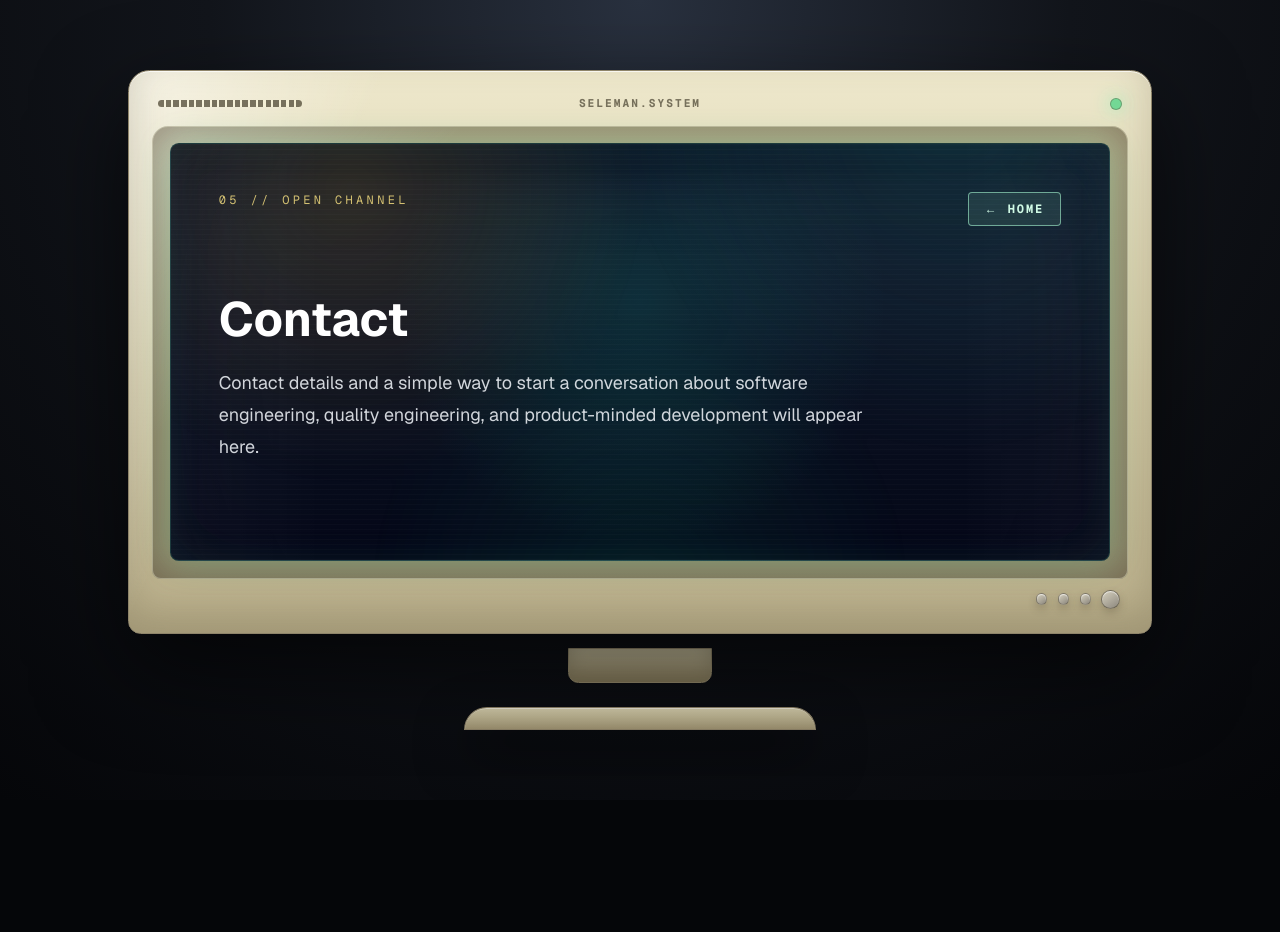
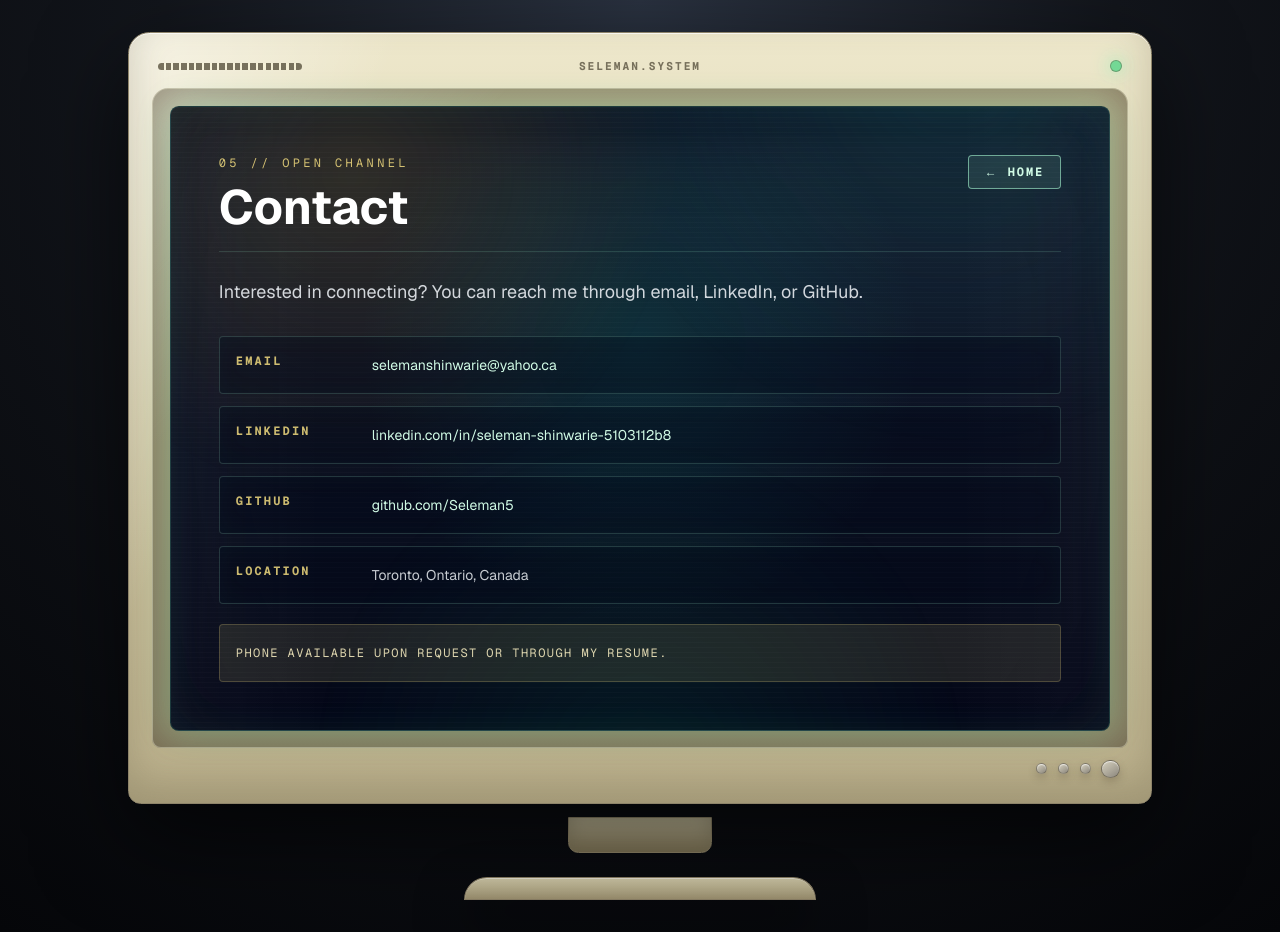
Before and after one commit to Seleman5/retro-portfolio, a Next.js app: page /contact in a window 1280 px wide. Before the commit the page ends 800 px from the top, so only its background shows below. Built offline with nearby package versions, Linux system fonts and the light colour scheme.

Commit message:
Update contact page with links

```diff
--- a/src/app/contact/page.tsx
+++ b/src/app/contact/page.tsx
@@ -1,5 +1,27 @@
 import type { Metadata } from "next";
-import PortfolioPage from "../components/PortfolioPage";
+import Link from "next/link";
+
+const contactRows = [
+  {
+    label: "Email",
+    value: "selemanshinwarie@yahoo.ca",
+    href: "mailto:selemanshinwarie@yahoo.ca",
+  },
+  {
+    label: "LinkedIn",
+    value: "linkedin.com/in/seleman-shinwarie-5103112b8",
+    href: "https://www.linkedin.com/in/seleman-shinwarie-5103112b8/",
+  },
+  {
+    label: "GitHub",
+    value: "github.com/Seleman5",
+    href: "https://github.com/Seleman5",
+  },
+  {
+    label: "Location",
+    value: "Toronto, Ontario, Canada",
+  },
+];
 
 export const metadata: Metadata = {
   title: "Contact | Seleman Shinwarie",
@@ -7,10 +29,97 @@ export const metadata: Metadata = {
 
 export default function ContactPage() {
   return (
-    <PortfolioPage
-      eyebrow="05 // Open channel"
-      title="Contact"
-      description="Contact details and a simple way to start a conversation about software engineering, quality engineering, and product-minded development will appear here."
-    />
+    <main className="min-h-screen overflow-hidden bg-[radial-gradient(circle_at_top,#29313f_0%,#12151b_42%,#050609_100%)] px-4 py-8 text-slate-100 sm:px-6 lg:px-8">
+      <div className="mx-auto flex min-h-[calc(100vh-4rem)] w-full max-w-5xl flex-col items-center justify-center gap-6">
+        <div className="crt-monitor w-full" aria-label="Contact portfolio monitor">
+          <div className="crt-topbar">
+            <span className="crt-vent" />
+            <span className="crt-brand">SELEMAN.SYSTEM</span>
+            <span className="crt-power" aria-hidden="true" />
+          </div>
+
+          <div className="crt-bezel">
+            <div className="crt-screen">
+              <div className="crt-scanlines" aria-hidden="true" />
+              <div className="crt-glow" aria-hidden="true" />
+
+              <div className="relative z-10 flex min-h-[min(58vh,600px)] flex-col p-5 text-[#d8fff0] sm:p-8 lg:p-12">
+                <div className="flex flex-col gap-4 border-b border-emerald-200/15 pb-5 sm:flex-row sm:items-start sm:justify-between">
+                  <div>
+                    <p className="font-mono text-xs uppercase tracking-[0.28em] text-amber-200/80">
+                      05 // Open channel
+                    </p>
+                    <h1 className="mt-3 text-4xl font-bold text-white sm:text-5xl">
+                      Contact
+                    </h1>
+                  </div>
+                  <Link
+                    className="inline-flex w-fit items-center justify-center rounded-sm border border-emerald-200/60 bg-emerald-200/10 px-4 py-2 font-mono text-xs font-bold uppercase tracking-[0.16em] text-emerald-100 transition hover:bg-emerald-200/20 focus:outline-none focus:ring-2 focus:ring-emerald-100"
+                    href="/"
+                  >
+                    ← Home
+                  </Link>
+                </div>
+
+                <p className="mt-6 max-w-2xl text-base leading-8 text-slate-100/86 sm:text-lg">
+                  Interested in connecting? You can reach me through email,
+                  LinkedIn, or GitHub.
+                </p>
+
+                <section
+                  className="mt-7 grid gap-3"
+                  aria-label="Contact details"
+                >
+                  {contactRows.map((row) => (
+                    <div
+                      className="grid gap-2 rounded-sm border border-emerald-200/18 bg-slate-950/35 p-4 shadow-[inset_0_0_24px_rgba(16,185,129,0.04)] sm:grid-cols-[8rem_1fr]"
+                      key={row.label}
+                    >
+                      <p className="font-mono text-xs font-bold uppercase tracking-[0.18em] text-amber-200/80">
+                        {row.label}
+                      </p>
+                      {row.href ? (
+                        <a
+                          className="break-words text-sm leading-6 text-emerald-100 transition hover:text-emerald-200 focus:outline-none focus:ring-2 focus:ring-emerald-100/70"
+                          href={row.href}
+                          rel={
+                            row.href.startsWith("http")
+                              ? "noreferrer"
+                              : undefined
+                          }
+                          target={
+                            row.href.startsWith("http") ? "_blank" : undefined
+                          }
+                        >
+                          {row.value}
+                        </a>
+                      ) : (
+                        <p className="text-sm leading-6 text-slate-100/82">
+                          {row.value}
+                        </p>
+                      )}
+                    </div>
+                  ))}
+                </section>
+
+                <p className="mt-5 rounded-sm border border-amber-200/20 bg-amber-200/10 p-4 font-mono text-xs uppercase leading-6 tracking-[0.12em] text-amber-100/85">
+                  Phone available upon request or through my resume.
+                </p>
+              </div>
+            </div>
+          </div>
+
+          <div className="crt-controls" aria-hidden="true">
+            <span />
+            <span />
+            <span />
+            <span className="crt-knob" />
+          </div>
+        </div>
+
+        <div className="crt-neck" aria-hidden="true" />
+        <div className="crt-base" aria-hidden="true" />
+      </div>
+    </main>
   );
 }
```
